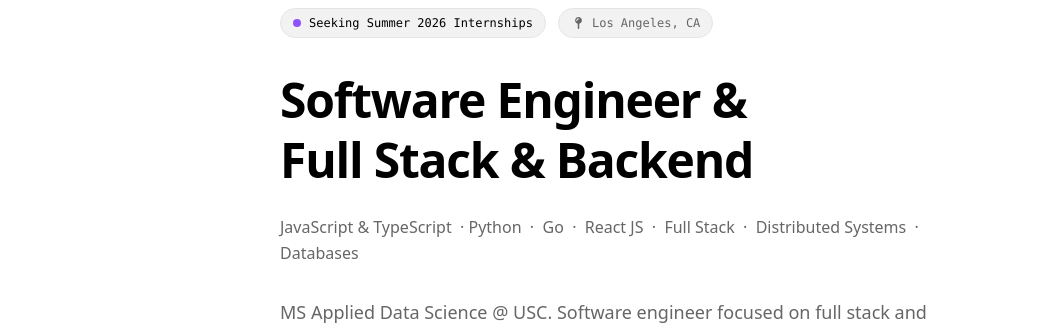
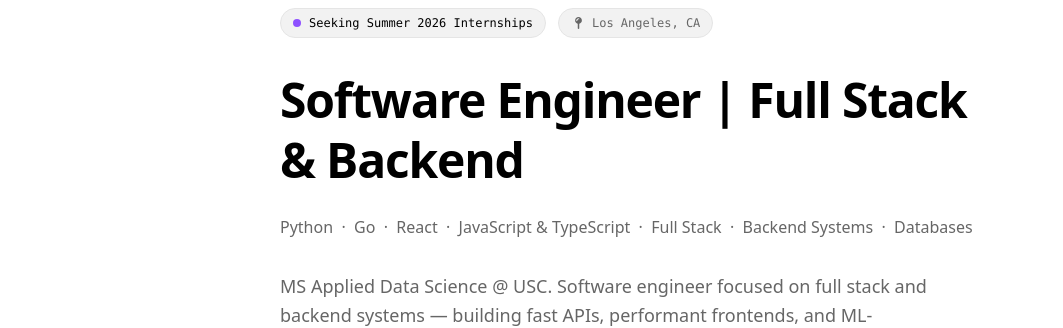
Before and after one commit to naga251602/Portoflio, a Next.js app: page / in a window 1280 px wide. Shown: the part 120-448 px from the top of the page, without its empty margins (0-1063 px from the left). Built offline with nearby package versions, Linux system fonts and the light colour scheme; no server answers.

Commit message:
update herosection-skills

```diff
--- a/components/HeroSection.tsx
+++ b/components/HeroSection.tsx
@@ -30,13 +30,13 @@ export default function HeroSection() {
       </div>
 
       <h1 className="text-4xl md:text-5xl font-bold tracking-tight leading-tight mb-6">
-        Software Engineer &amp; <br /> Full Stack & Backend
+        Software Engineer | Full Stack & Backend
       </h1>
 
       <p className="text-sm md:text-base text-[var(--muted)] mt-4 mb-8 leading-relaxed">
-        JavaScript & TypeScript &nbsp;·&nbsp;Python &nbsp;·&nbsp; Go
-        &nbsp;·&nbsp; React JS &nbsp;·&nbsp; Full Stack &nbsp;·&nbsp;
-        Distributed Systems &nbsp;·&nbsp; Databases
+        Python &nbsp;·&nbsp; Go &nbsp;·&nbsp; React &nbsp;·&nbsp; JavaScript &
+        TypeScript &nbsp;·&nbsp; Full Stack &nbsp;·&nbsp; Backend Systems
+        &nbsp;·&nbsp; Databases
       </p>
 
       <div className="text-base md:text-lg text-[var(--muted)] max-w-2xl leading-relaxed mb-8">
```
